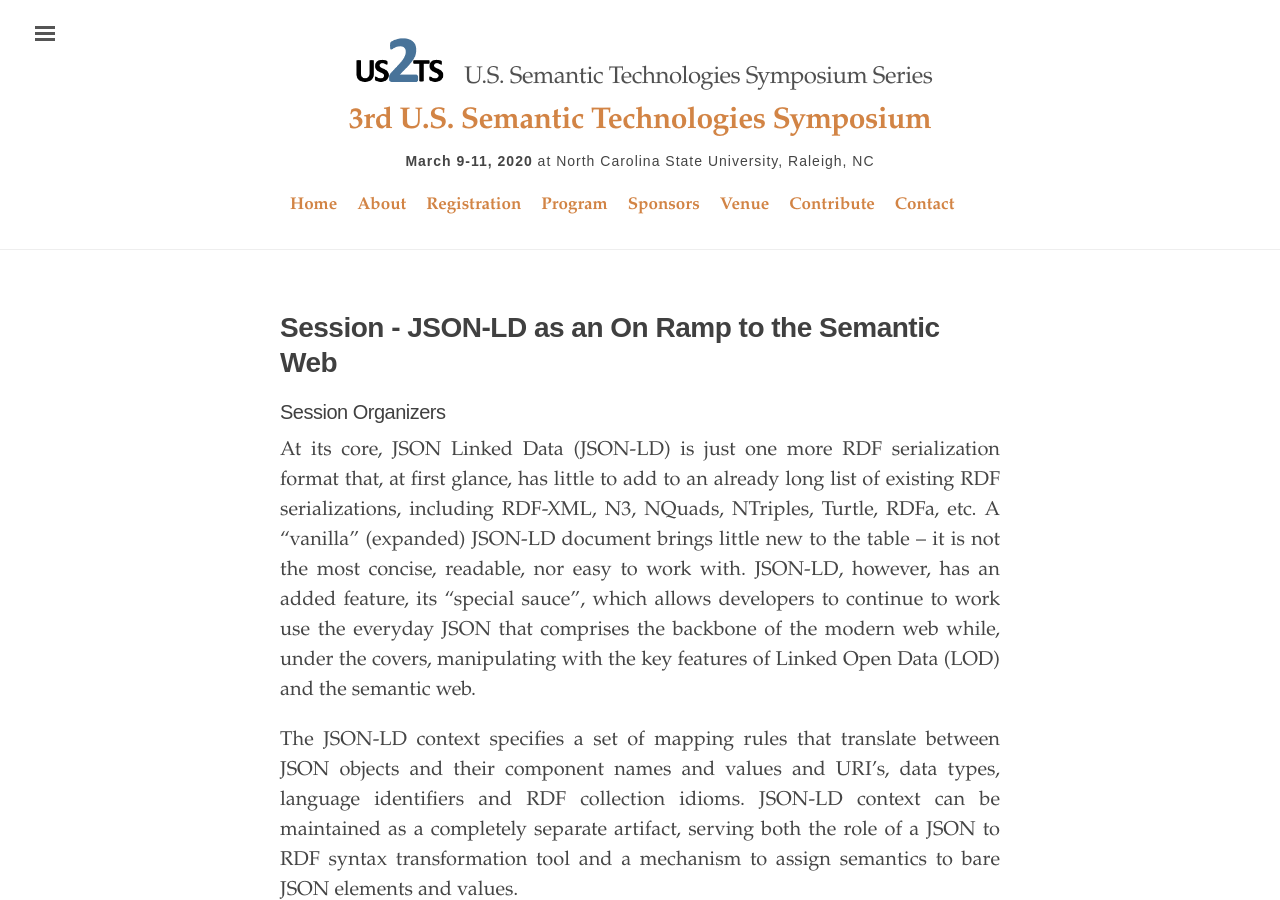
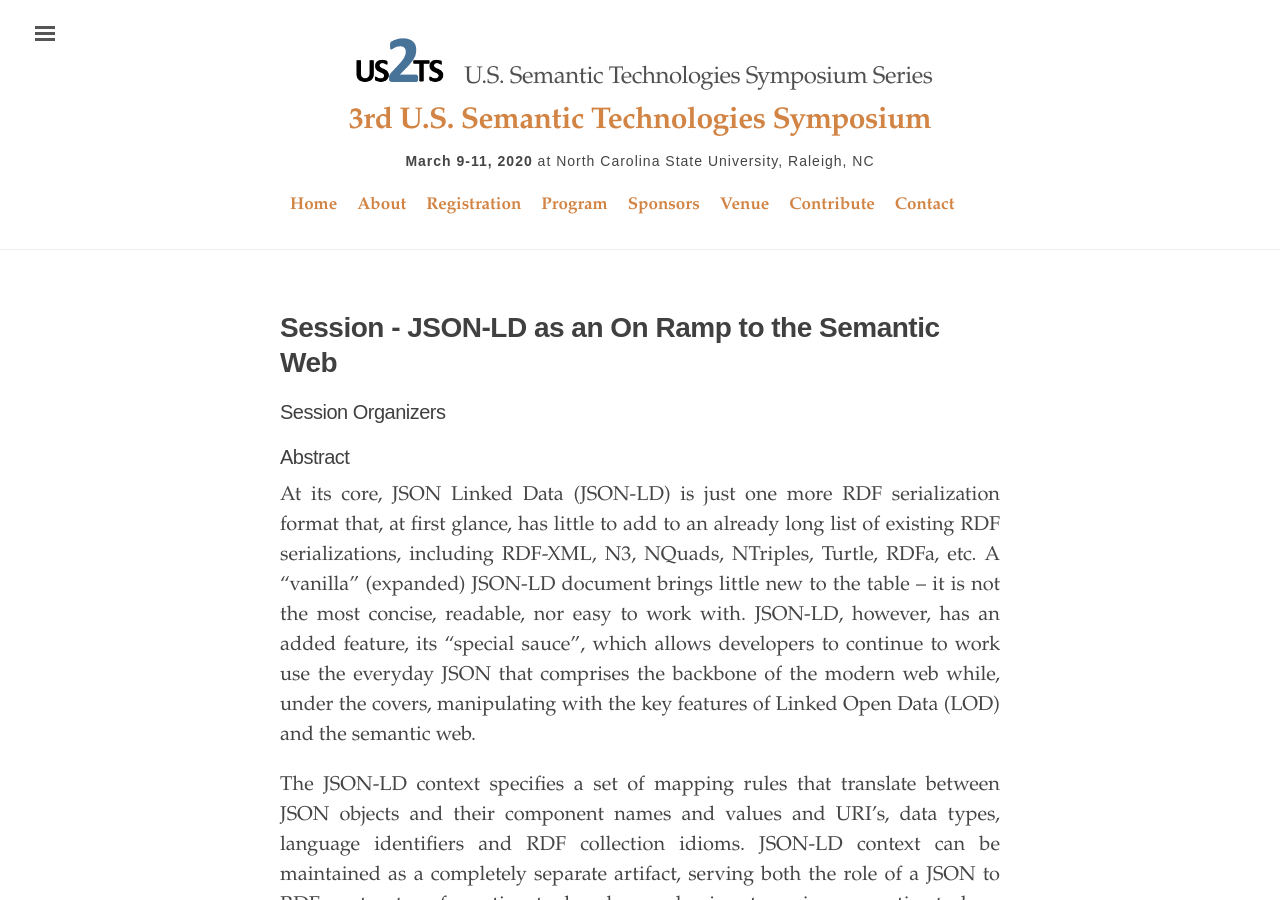
Before and after one commit to us2ts/us2ts.github.io, a Jekyll site: the page built from pages/program-jsonld.md, in a window 1280 px wide and 900 px high. Built offline with Jekyll 4.4.1, drawn with Linux system fonts in a browser that asks for light colours; comment, search, counter and statistics services are not loaded.

Commit message:
adding jsonld tutorial

```diff
--- a/pages/program-jsonld.md
+++ b/pages/program-jsonld.md
@@ -13,7 +13,7 @@ order: 5
 
 
 
-
+#### Abstract
 
 At its core, JSON Linked Data (JSON-LD) is just one more RDF serialization format that, at first glance, has little to add to an already long list of existing RDF serializations, including RDF-XML, N3, NQuads, NTriples, Turtle, RDFa, etc.  A “vanilla” (expanded) JSON-LD document brings little new to the table – it is not the most concise, readable, nor easy to work with.  JSON-LD, however, has an added feature, its “special sauce”, which allows developers to continue to work use the everyday JSON that comprises the backbone of the modern web while, under the covers, manipulating with the key features of Linked Open Data (LOD) and the semantic web.
 
```
